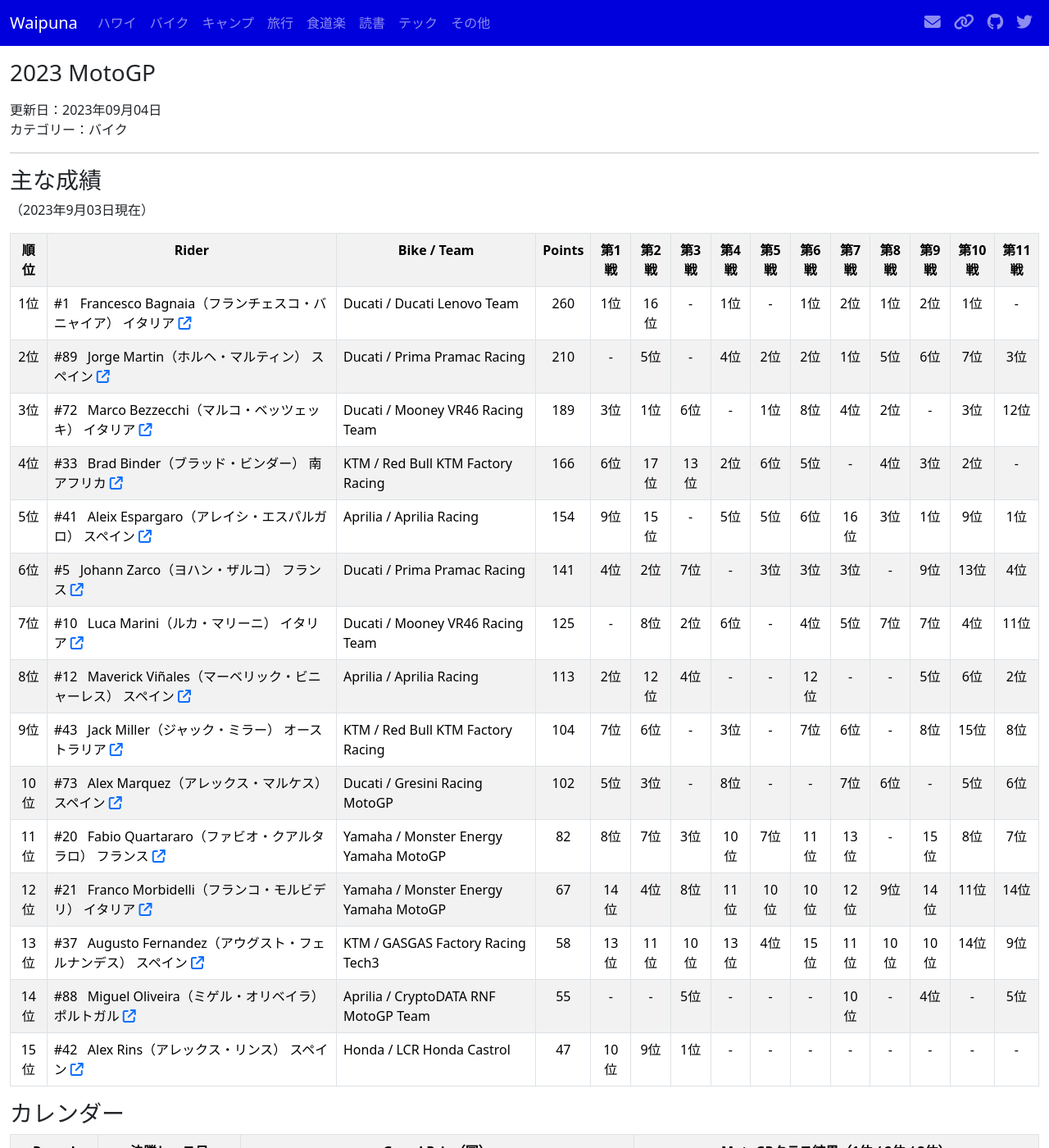
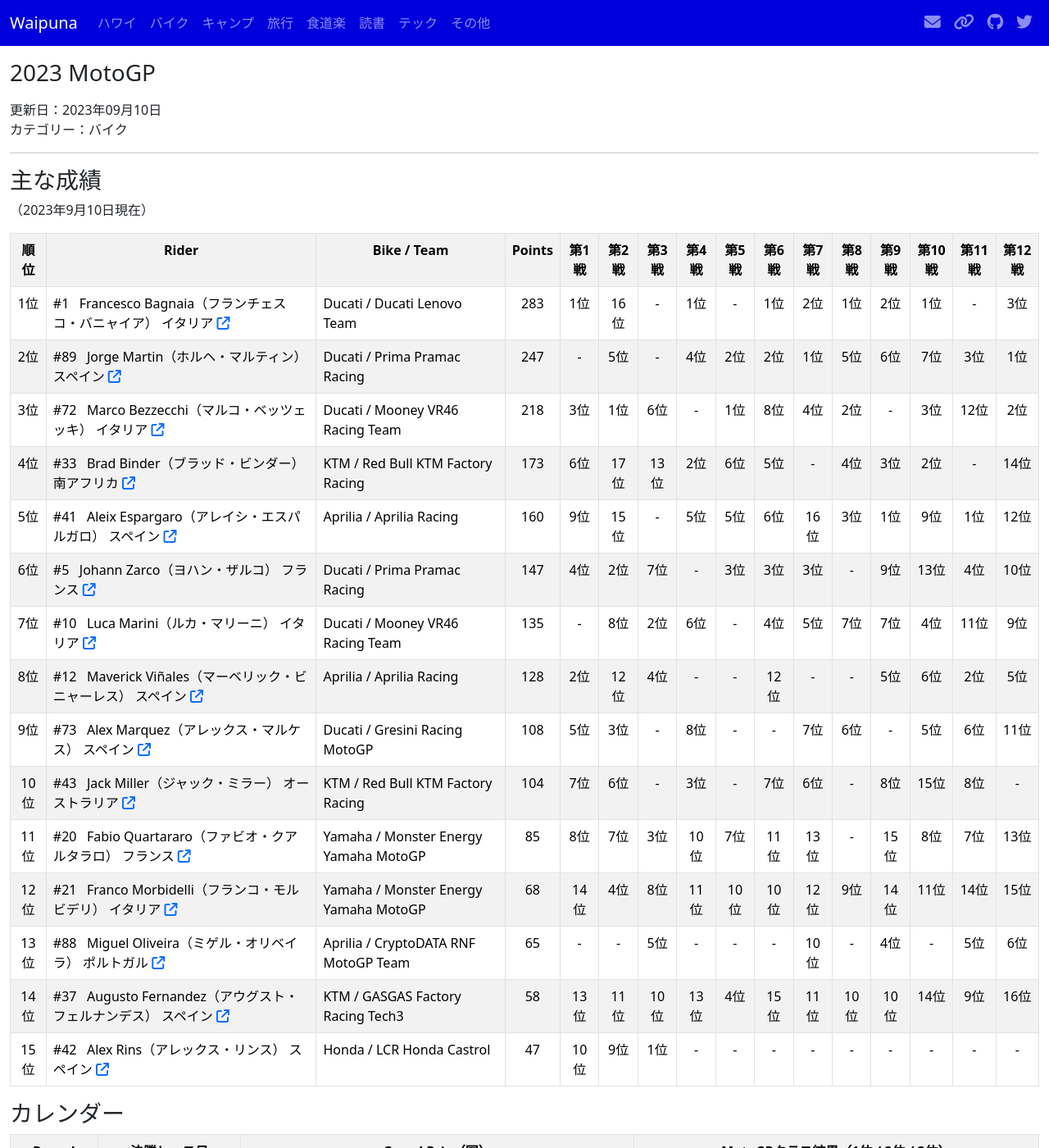
Before and after one commit to waipuna96815/waipuna96815.github.io, a Jekyll site: the page built from pages/moto-2023gp.md, in a window 1280 px wide and 1400 px high. Shown: the whole window at 82% size. Built offline with Jekyll 4.4.1, drawn with Linux system fonts in a browser that asks for light colours; nearby versions of some CDN libraries; some of the changed text lies outside the part shown.

Commit message:
add San Marino GP result

```diff
--- a/pages/moto-2023gp.md
+++ b/pages/moto-2023gp.md
@@ -1,12 +1,12 @@
 ---
 layout: page
 title: 2023 MotoGP
-date: 2023-09-04
+date: 2023-09-10
 categories: バイク
 ---
 
 ### 主な成績
-（2023年9月03日現在）
+（2023年9月10日現在）
 
 <table class="table table-bordered table-striped">
   <tr align="center">
@@ -25,12 +25,13 @@
     <th>第9戦</th>
     <th>第10戦</th>
     <th>第11戦</th>
+    <th>第12戦</th>
   </tr>
   <tr align="center">
     <td>1位</td>
     <td align="left">#1 &nbsp; Francesco Bagnaia（フランチェスコ・バニャイア） イタリア <a href="https://www.motogp.com/ja/riders/francesco-bagnaia/66b78301-5826-4986-b11e-fa68a7bd77a7"><i class="fa-solid fa-arrow-up-right-from-square"></i></a></td>
     <td align="left">Ducati / Ducati Lenovo Team</td>
-    <td>260</td>
+    <td>283</td>
     <td>1位</td>
     <td>16位</td>
     <td>-</td>
@@ -42,12 +43,13 @@
     <td>2位</td>
     <td>1位</td>
     <td>-</td>
+    <td>3位</td>
   </tr>
   <tr align="center">
     <td>2位</td>
     <td align="left">#89 &nbsp; Jorge Martin（ホルヘ・マルティン） スペイン <a href="https://www.motogp.com/ja/riders/jorge-martin/5b9af34e-da94-4ca2-9c4c-6be0fc8b1bbc"><i class="fa-solid fa-arrow-up-right-from-square"></i></a></td>
     <td align="left">Ducati / Prima Pramac Racing</td>
-    <td>210</td>
+    <td>247</td>
     <td>-</td>
     <td>5位</td>
     <td>-</td>
@@ -59,12 +61,13 @@
     <td>6位</td>
     <td>7位</td>
     <td>3位</td>
+    <td>1位</td>
   </tr>
   <tr align="center">
     <td>3位</td>
     <td align="left">#72 &nbsp; Marco Bezzecchi（マルコ・ベッツェッキ） イタリア <a href="https://www.motogp.com/ja/riders/marco-bezzecchi/e622ec5b-5ccf-457c-a67f-ec028f0ddf6e"><i class="fa-solid fa-arrow-up-right-from-square"></i></a></td>
     <td align="left">Ducati / Mooney VR46 Racing Team</td>
-    <td>189</td>
+    <td>218</td>
     <td>3位</td>
     <td>1位</td>
     <td>6位</td>
@@ -76,12 +79,13 @@
     <td>-</td>
     <td>3位</td>
     <td>12位</td>
+    <td>2位</td>
   </tr>
   <tr align="center">
     <td>4位</td>
     <td align="left">#33 &nbsp; Brad Binder（ブラッド・ビンダー） 南アフリカ <a href="https://www.motogp.com/ja/riders/brad-binder/ade5ef32-01ea-487c-95ca-491544a668ed"><i class="fa-solid fa-arrow-up-right-from-square"></i></a></td>
     <td align="left">KTM / Red Bull KTM Factory Racing</td>
-    <td>166</td>
+    <td>173</td>
     <td>6位</td>
     <td>17位</td>
     <td>13位</td>
@@ -93,12 +97,13 @@
     <td>3位</td>
     <td>2位</td>
     <td>-</td>
+    <td>14位</td>
   </tr>
   <tr align="center">
     <td>5位</td>
     <td align="left">#41 &nbsp; Aleix Espargaro（アレイシ・エスパルガロ） スペイン <a href="https://www.motogp.com/ja/riders/aleix-espargaro/a2f51450-cb43-4d32-8eef-bda9ebb435ed"><i class="fa-solid fa-arrow-up-right-from-square"></i></a></td>
     <td align="left">Aprilia / Aprilia Racing</td>
-    <td>154</td>
+    <td>160</td>
     <td>9位</td>
     <td>15位</td>
     <td>-</td>
@@ -110,12 +115,13 @@
     <td>1位</td>
     <td>9位</td>
     <td>1位</td>
+    <td>12位</td>
   </tr>
   <tr align="center">
     <td>6位</td>
     <td align="left">#5 &nbsp; Johann Zarco（ヨハン・ザルコ） フランス <a href="https://www.motogp.com/ja/riders/johann-zarco/4a439bde-305a-4995-b3e7-783fa99f784a"><i class="fa-solid fa-arrow-up-right-from-square"></i></a></td>
     <td align="left">Ducati / Prima Pramac Racing</td>
-    <td>141</td>
+    <td>147</td>
     <td>4位</td>
     <td>2位</td>
     <td>7位</td>
@@ -127,12 +133,13 @@
     <td>9位</td>
     <td>13位</td>
     <td>4位</td>
+    <td>10位</td>
   </tr>
   <tr align="center">
     <td>7位</td>
     <td align="left">#10 &nbsp; Luca Marini（ルカ・マリーニ） イタリア <a href="https://www.motogp.com/ja/riders/luca-marini/5dfc20db-c3c4-4ecd-9c7c-f6cfd042031a"><i class="fa-solid fa-arrow-up-right-from-square"></i></a></td>
     <td align="left">Ducati / Mooney VR46 Racing Team</td>
-    <td>125</td>
+    <td>135</td>
     <td>-</td>
     <td>8位</td>
     <td>2位</td>
@@ -144,12 +151,13 @@
     <td>7位</td>
     <td>4位</td>
     <td>11位</td>
+    <td>9位</td>
   </tr>
   <tr align="center">
     <td>8位</td>
     <td align="left">#12 &nbsp; Maverick Viñales（マーベリック・ビニャーレス） スペイン <a href="https://www.motogp.com/ja/riders/maverick-vinales/71df6f0d-51c3-4cdb-9f5c-51939e6f33f2"><i class="fa-solid fa-arrow-up-right-from-square"></i></a></td>
     <td align="left">Aprilia / Aprilia Racing</td>
-    <td>113</td>
+    <td>128</td>
     <td>2位</td>
     <td>12位</td>
     <td>4位</td>
@@ -161,9 +169,28 @@
     <td>5位</td>
     <td>6位</td>
     <td>2位</td>
+    <td>5位</td>
   </tr>
   <tr align="center">
     <td>9位</td>
+    <td align="left">#73 &nbsp; Alex Marquez（アレックス・マルケス） スペイン <a href="https://www.motogp.com/ja/riders/alex-marquez/41195f0f-9817-4a4d-913e-c1fbbb351d9b"><i class="fa-solid fa-arrow-up-right-from-square"></i></a></td>
+    <td align="left">Ducati / Gresini Racing MotoGP</td>
+    <td>108</td>
+    <td>5位</td>
+    <td>3位</td>
+    <td>-</td>
+    <td>8位</td>
+    <td>-</td>
+    <td>-</td>
+    <td>7位</td>
+    <td>6位</td>
+    <td>-</td>
+    <td>5位</td>
+    <td>6位</td>
+    <td>11位</td>
+  </tr>
+  <tr align="center">
+    <td>10位</td>
     <td align="left">#43 &nbsp; Jack Miller（ジャック・ミラー） オーストラリア <a href="https://www.motogp.com/ja/riders/jack-miller/b0c1fea6-2dd5-4e26-8a18-0ac9fe6870e4"><i class="fa-solid fa-arrow-up-right-from-square"></i></a></td>
     <td align="left">KTM / Red Bull KTM Factory Racing</td>
     <td>104</td>
@@ -178,29 +205,13 @@
     <td>8位</td>
     <td>15位</td>
     <td>8位</td>
-  </tr>
-  <tr align="center">
-    <td>10位</td>
-    <td align="left">#73 &nbsp; Alex Marquez（アレックス・マルケス） スペイン <a href="https://www.motogp.com/ja/riders/alex-marquez/41195f0f-9817-4a4d-913e-c1fbbb351d9b"><i class="fa-solid fa-arrow-up-right-from-square"></i></a></td>
-    <td align="left">Ducati / Gresini Racing MotoGP</td>
-    <td>102</td>
-    <td>5位</td>
-    <td>3位</td>
     <td>-</td>
-    <td>8位</td>
-    <td>-</td>
-    <td>-</td>
-    <td>7位</td>
-    <td>6位</td>
-    <td>-</td>
-    <td>5位</td>
-    <td>6位</td>
   </tr>
   <tr align="center">
     <td>11位</td>
     <td align="left">#20 &nbsp; Fabio Quartararo（ファビオ・クアルタラロ） フランス <a href="https://www.motogp.com/ja/riders/fabio-quartararo/bf95d959-6a60-44f1-84b5-ded861e62578"><i class="fa-solid fa-arrow-up-right-from-square"></i></a></td>
     <td align="left">Yamaha / Monster Energy Yamaha MotoGP</td>
-    <td>82</td>
+    <td>85</td>
     <td>8位</td>
     <td>7位</td>
     <td>3位</td>
@@ -212,12 +223,13 @@
     <td>15位</td>
     <td>8位</td>
     <td>7位</td>
+    <td>13位</td>
   </tr>
   <tr align="center">
     <td>12位</td>
     <td align="left">#21 &nbsp; Franco Morbidelli（フランコ・モルビデリ） イタリア <a href="https://www.motogp.com/ja/riders/franco-morbidelli/4113c5f7-33c5-4246-b05b-3f81f4ddbd8f"><i class="fa-solid fa-arrow-up-right-from-square"></i></a></td>
     <td align="left">Yamaha / Monster Energy Yamaha MotoGP</td>
-    <td>67</td>
+    <td>68</td>
     <td>14位</td>
     <td>4位</td>
     <td>8位</td>
@@ -229,9 +241,28 @@
     <td>14位</td>
     <td>11位</td>
     <td>14位</td>
+    <td>15位</td>
   </tr>
   <tr align="center">
     <td>13位</td>
+    <td align="left">#88 &nbsp; Miguel Oliveira（ミゲル・オリベイラ） ポルトガル <a href="https://www.motogp.com/ja/riders/miguel-oliveira/50b4fb1f-1785-4a9a-a65c-97d0de9daa22"><i class="fa-solid fa-arrow-up-right-from-square"></i></a></td>
+    <td align="left">Aprilia / CryptoDATA RNF MotoGP Team</td>
+    <td>65</td>
+    <td>-</td>
+    <td>-</td>
+    <td>5位</td>
+    <td>-</td>
+    <td>-</td>
+    <td>-</td>
+    <td>10位</td>
+    <td>-</td>
+    <td>4位</td>
+    <td>-</td>
+    <td>5位</td>
+    <td>6位</td>
+  </tr>
+  <tr align="center">
+    <td>14位</td>
     <td align="left">#37 &nbsp; Augusto Fernandez（アウグスト・フェルナンデス） スペイン <a href="https://www.motogp.com/ja/riders/augusto-fernandez/eb7f90b1-9373-4089-b2f5-adbc234a3526"><i class="fa-solid fa-arrow-up-right-from-square"></i></a></td>
     <td align="left">KTM / GASGAS Factory Racing Tech3</td>
     <td>58</td>
@@ -246,23 +277,7 @@
     <td>10位</td>
     <td>14位</td>
     <td>9位</td>
-  </tr>
-  <tr align="center">
-    <td>14位</td>
-    <td align="left">#88 &nbsp; Miguel Oliveira（ミゲル・オリベイラ） ポルトガル <a href="https://www.motogp.com/ja/riders/miguel-oliveira/50b4fb1f-1785-4a9a-a65c-97d0de9daa22"><i class="fa-solid fa-arrow-up-right-from-square"></i></a></td>
-    <td align="left">Aprilia / CryptoDATA RNF MotoGP Team</td>
-    <td>55</td>
-    <td>-</td>
-    <td>-</td>
-    <td>5位</td>
-    <td>-</td>
-    <td>-</td>
-    <td>-</td>
-    <td>10位</td>
-    <td>-</td>
-    <td>4位</td>
-    <td>-</td>
-    <td>5位</td>
+    <td>16位</td>
   </tr>
   <tr align="center">
     <td>15位</td>
@@ -280,6 +295,7 @@
     <td>-</td>
     <td>-</td>
     <td>-</td>
+    <td>-</td>
   </tr>
   <!--
   <tr align="center">
@@ -287,6 +303,7 @@
     <td align="left">#?? &nbsp; ?（?） ? <a href=""><i class="fa-solid fa-arrow-up-right-from-square"></i></a></td>
     <td align="left">? / ?</td>
     <td></td>
+    <td>位</td>
     <td>位</td>
     <td>位</td>
     <td>位</td>
@@ -387,7 +404,7 @@
     <td>第12戦</td>
     <td>9月10日</td>
     <td>San Marino GP（サンマリノ）</td>
-    <td></td>
+    <td>マルティン / ベッツェッキ / バニャイア</td>
   </tr>
   <tr align="center">
     <td>第13戦</td>
```
Also changed, not shown: index.md (+1 -0 lines), moto.md (+1 -0 lines).
